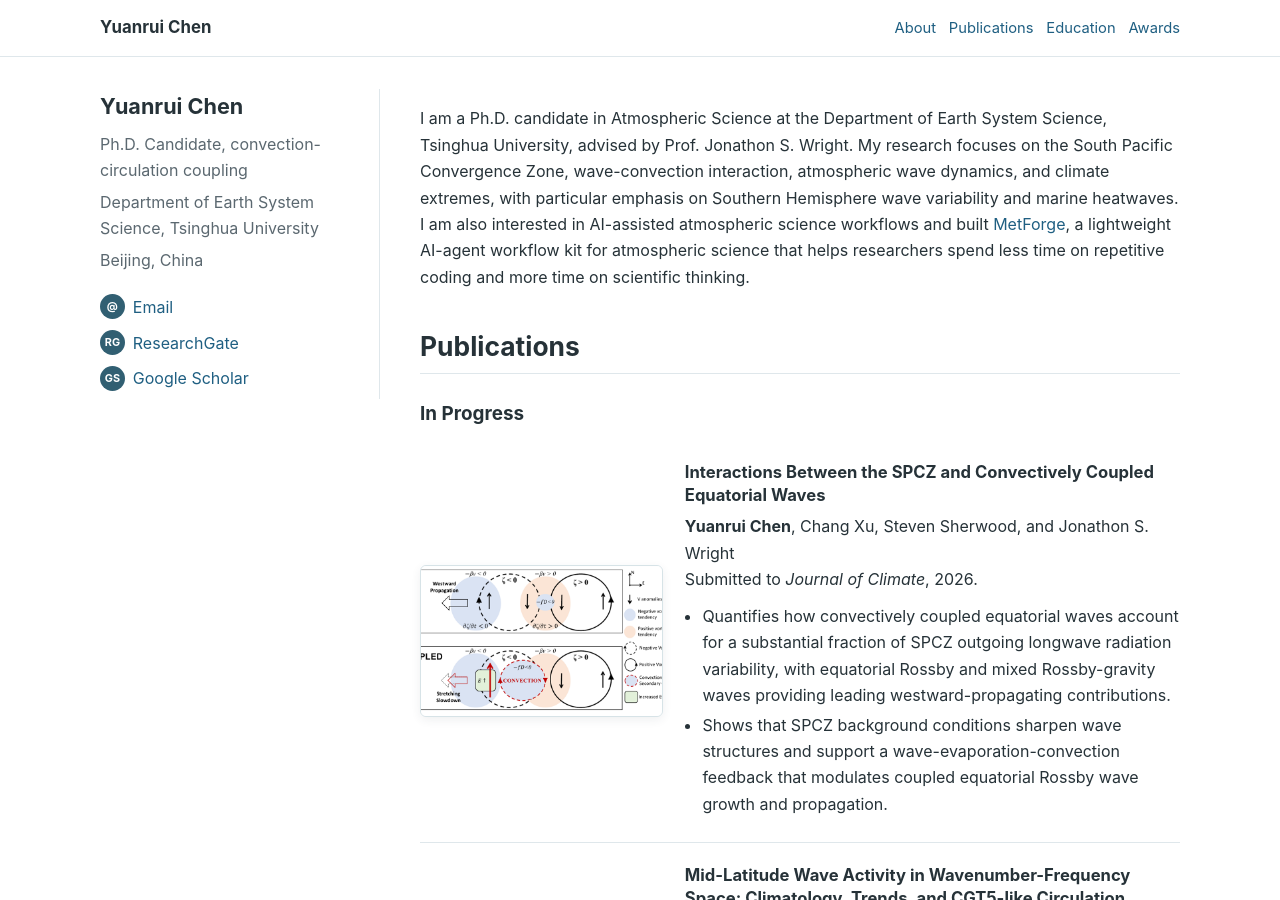
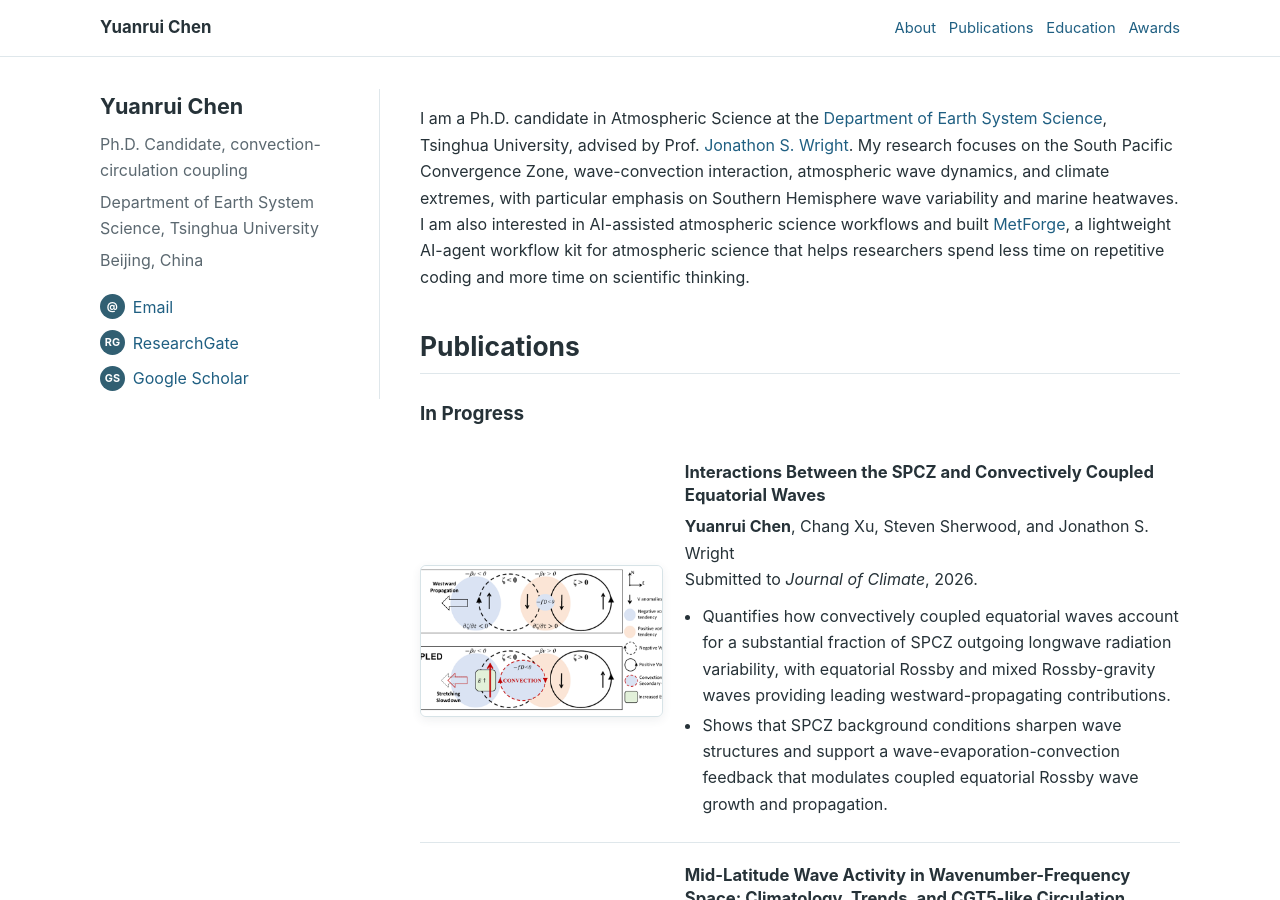
Before and after one commit to yuanruichen/yuanruichen.github.io, a Jekyll site: the page built from index.md, in a window 1280 px wide and 900 px high. Built offline with Jekyll 4.4.1, drawn with Linux system fonts in a browser that asks for light colours; part of the change alters nothing that is shown.

```diff
--- a/index.md
+++ b/index.md
@@ -6,7 +6,7 @@ permalink: /
 
 <span class='anchor' id='about'></span>
 
-I am a Ph.D. candidate in Atmospheric Science at the Department of Earth System Science, Tsinghua University, advised by Prof. Jonathon S. Wright. My research focuses on the South Pacific Convergence Zone, wave-convection interaction, atmospheric wave dynamics, and climate extremes, with particular emphasis on Southern Hemisphere wave variability and marine heatwaves. I am also interested in AI-assisted atmospheric science workflows and built [MetForge](https://github.com/yuanruichen/MetForge), a lightweight AI-agent workflow kit for atmospheric science that helps researchers spend less time on repetitive coding and more time on scientific thinking.
+I am a Ph.D. candidate in Atmospheric Science at the [Department of Earth System Science](https://www.dess.tsinghua.edu.cn/), Tsinghua University, advised by Prof. [Jonathon S. Wright](https://jonathonwright.github.io/). My research focuses on the South Pacific Convergence Zone, wave-convection interaction, atmospheric wave dynamics, and climate extremes, with particular emphasis on Southern Hemisphere wave variability and marine heatwaves. I am also interested in AI-assisted atmospheric science workflows and built [MetForge](https://github.com/yuanruichen/MetForge), a lightweight AI-agent workflow kit for atmospheric science that helps researchers spend less time on repetitive coding and more time on scientific thinking.
 
 <span class='anchor' id='publications'></span>
 
```
